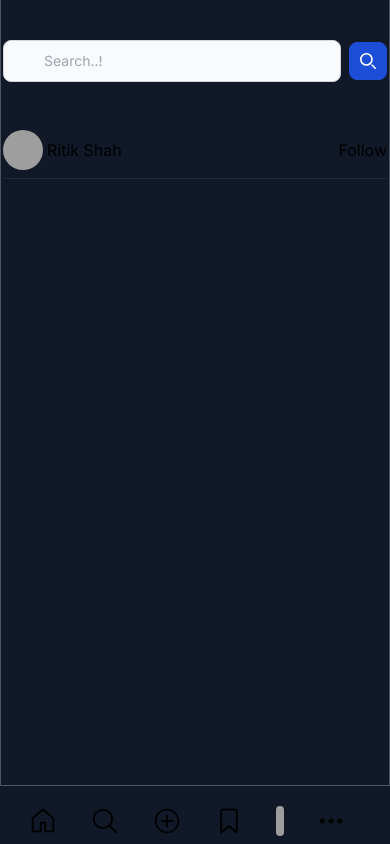
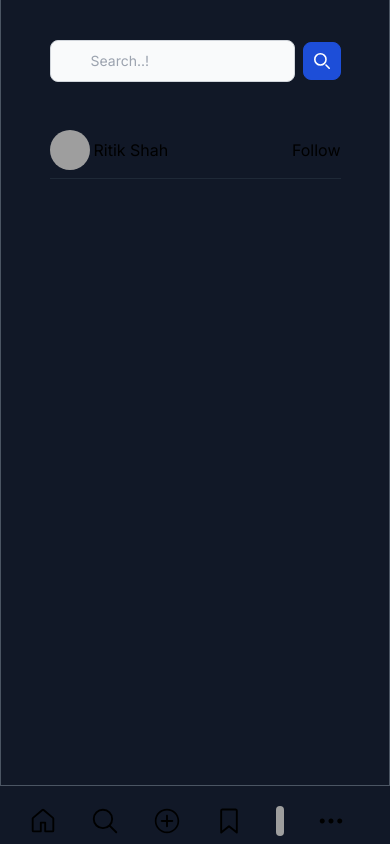
Before and after one commit to RitikShah09/x, a Next.js app: page /search in a window 390 px wide. Built offline with nearby package versions, Linux system fonts and the light colour scheme; grey boxes are pictures that could not be loaded.

Commit message:
Layout Updated

```diff
--- a/app/search/page.jsx
+++ b/app/search/page.jsx
@@ -4,12 +4,12 @@ import React from "react";
 const page = () => {
   return (
     <XLayout>
-      <div className="py-10">
-        <div className=" flex items-center max-w-sm mx-auto mb-10">
+      <div className="py-10 flex justify-center flex-col items-center">
+        <div className=" flex items-center justify-center w-3/4 sm:w-2/3 mb-10">
           <label for="simple-search" class="sr-only">
             Search
           </label>
-          <div class="relative w-full">
+          <div class="w-full">
             <div class="absolute inset-y-0 start-0 flex items-center ps-3 pointer-events-none"></div>
             <input
               type="text"
@@ -38,7 +38,7 @@ const page = () => {
             <span class="sr-only">Search</span>
           </button>
         </div>
-        <div className="flex items-center justify-between gap-1 max-w-sm mx-auto mb-2 border-b-[1px] py-2 border-gray-800">
+        <div className="flex items-center w-3/4 sm:w-2/3 justify-between gap-1 mb-2 border-b-[1px] py-2 border-gray-800">
           <div className=" flex items-center gap-1">
             <img
               className=" h-10 w-10 rounded-full"
--- a/components/FeedCard.jsx
+++ b/components/FeedCard.jsx
@@ -8,7 +8,7 @@ import { CiShare1 } from "react-icons/ci";
 const FeedCard = (props) => {
 
   return (
-    <div className=" hover:bg-slate-900 transition-all cursor-pointer">
+    <div className=" hover:bg-slate-800 transition-all cursor-pointer border-b-[1px] border-gray-700 ">
       <div className=" w-full flex items-center flex-col p-5">
         <div className="flex items-center w-full justify-start gap-3">
           {/* {data.author?.profileImageURL && ( */}
--- a/components/XLayout.jsx
+++ b/components/XLayout.jsx
@@ -91,7 +91,7 @@ export default function XLayout(props) {
         </div>
       </div>
       <div className=" w-full sm:w-9/12 h-full">
-        <div className=" pb-[67px] sm:p-0 overflow-auto no-scrollbar sm:w-3/4 h-full w-full lg:w-[55%] border-l-[1px] border-r-[1px] border-gray-600">
+        <div className=" sm:p-0 overflow-auto no-scrollbar sm:w-3/4 h-[calc(100%-59px)] sm:h-full w-full lg:w-[55%] border-l-[1px] border-r-[1px] border-gray-600">
           {props.children}
         </div>
       </div>
```
